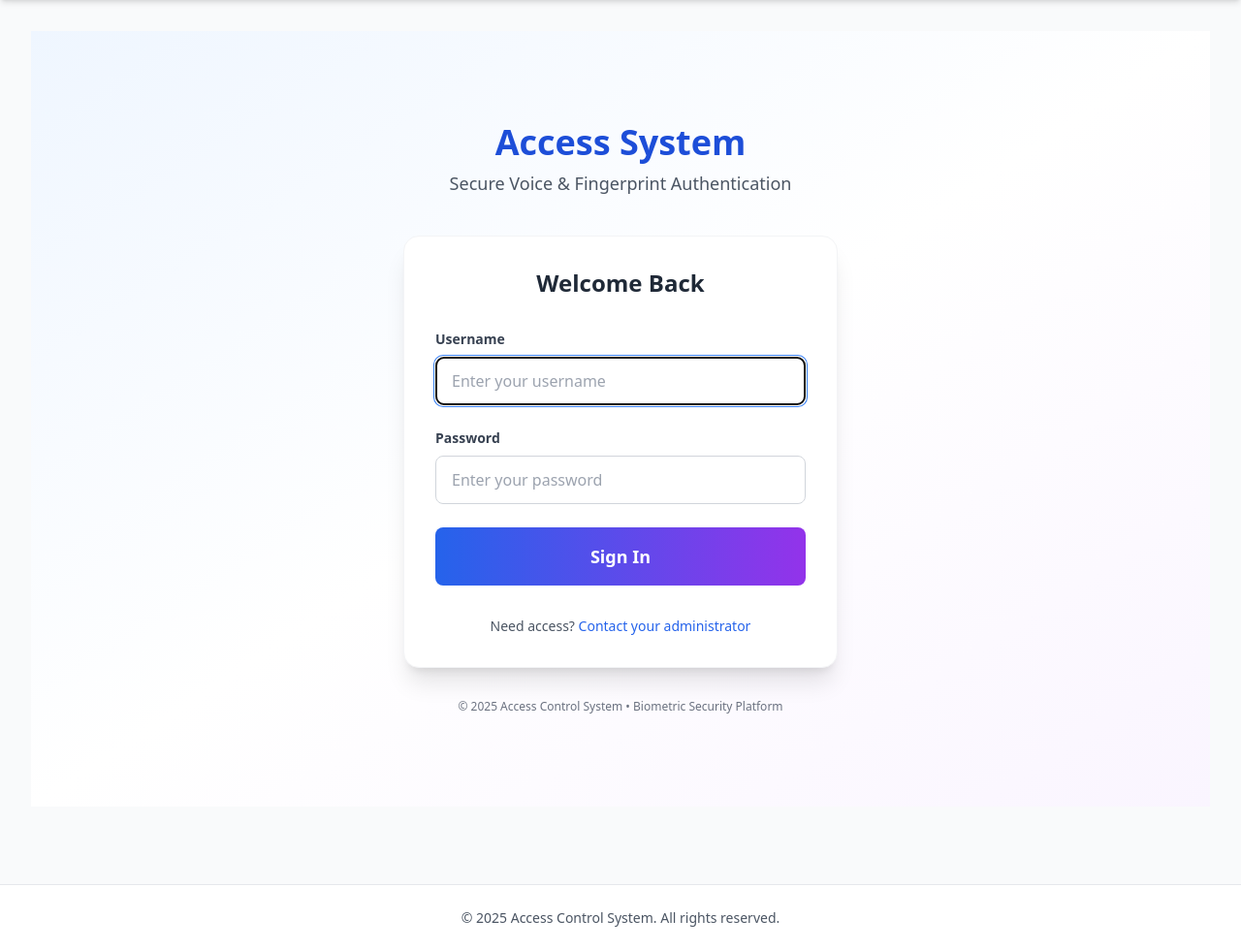
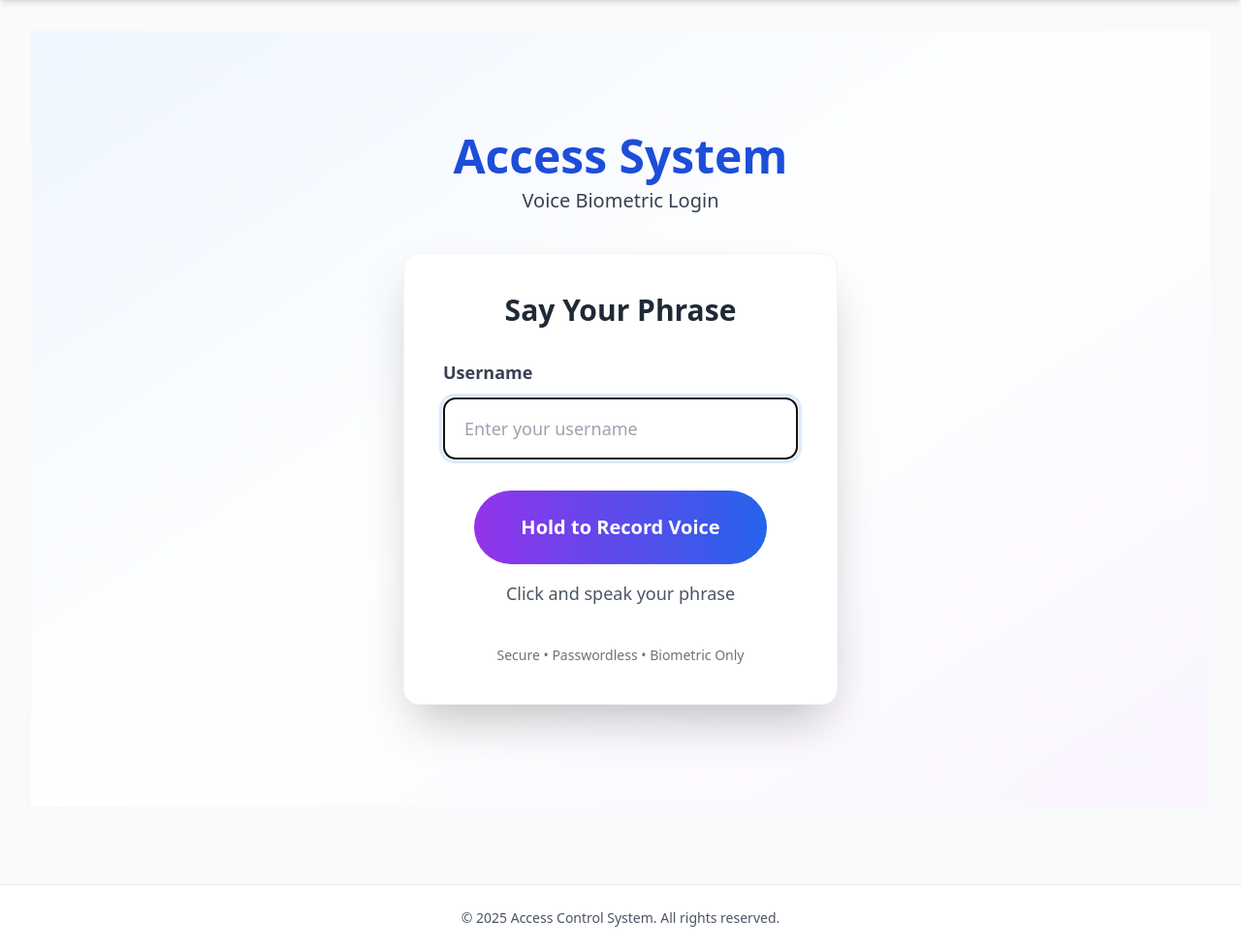
Before and after one commit to KRD66/access_management, a Django app: template templates/registration/login.html in a window 1280 px wide. Shown: the part 64-1045 px from the top of the page at 97% size. Run offline with Django 5.2, Linux system fonts and the light colour scheme; the template is opened without the code that fills it, so the values that code supplies are empty; some libraries are stand-ins or nearby versions.

Commit message:
voice access enabled for admin to login

```diff
--- a/access_system/urls.py
+++ b/access_system/urls.py
@@ -5,16 +5,18 @@ from django.conf.urls.static import static
 from django.conf import settings
 from devices.views import voice_test
 from django.views.generic import RedirectView
+from users.views import voice_login
+
+
+
 urlpatterns = [
     path('admin/', admin.site.urls),
     path('users/', include('users.urls')),
     path('devices/', include('devices.urls')),
     path('access_logs/', include('access_logs.urls')),
-    path('login/', auth_views.LoginView.as_view(template_name='registration/login.html'), name='login'),
+
+    path('login/', voice_login, name='login'),
     path('logout/', auth_views.LogoutView.as_view(next_page='login'), name='logout'),
-    path('voice-test/', voice_test, name='voice_test'),
 
-    path('voice-test/', include('devices.urls')),
     path('', RedirectView.as_view(url='/login/', permanent=False)),
-
 ] + static(settings.MEDIA_URL, document_root=settings.MEDIA_ROOT)
--- a/templates/registration/login.html
+++ b/templates/registration/login.html
@@ -4,72 +4,82 @@
 {% block content %}
 <div class="min-h-screen bg-gradient-to-br from-blue-50 via-white to-purple-50 flex items-center justify-center px-4">
     <div class="max-w-md w-full">
-        <!-- Logo + Title -->
         <div class="text-center mb-10">
-            <h1 class="text-4xl font-bold text-blue-700 mb-2">Access System</h1>
-            <p class="text-gray-600 text-lg">Secure Voice & Fingerprint Authentication</p>
+            <h1 class="text-5xl font-bold text-blue-700 mb-2">Access System</h1>
+            <p class="text-xl text-gray-700">Voice Biometric Login</p>
         </div>
 
-        <!-- Login Card -->
-        <div class="bg-white rounded-2xl shadow-xl p-8 border border-gray-100">
-            <h2 class="text-2xl font-bold text-center text-gray-800 mb-8">Welcome Back</h2>
+        <div class="bg-white rounded-2xl shadow-2xl p-10 border border-gray-100">
+            <h2 class="text-3xl font-bold text-center text-gray-800 mb-8">Say Your Phrase</h2>
 
-            {% if form.errors %}
-                <div class="bg-red-50 border border-red-200 text-red-700 px-4 py-3 rounded-lg mb-6 text-sm">
-                    Invalid username or password. Please try again.
-                </div>
-            {% endif %}
-
-            <form method="post" class="space-y-6">
+            <form method="post" id="voice-login-form">
                 {% csrf_token %}
 
-                <div>
-                    <label class="block text-sm font-semibold text-gray-700 mb-2">Username</label>
-                    <input
-                        type="text"
-                        name="username"
-                        autocomplete="username"
-                        required
-                        autofocus
-                        class="w-full px-4 py-3 border border-gray-300 rounded-lg focus:ring-2 focus:ring-blue-500 focus:border-transparent transition duration-200 text-gray-800 placeholder-gray-400"
-                        placeholder="Enter your username"
-                    >
+                <div class="mb-8">
+                    <label class="block text-lg font-semibold text-gray-700 mb-3">Username</label>
+                    <input type="text" name="username" required autofocus
+                           class="w-full px-5 py-4 text-lg border-2 border-gray-300 rounded-xl focus:border-blue-500 focus:ring-4 focus:ring-blue-100 transition"
+                           placeholder="Enter your username">
                 </div>
 
-                <div>
-                    <label class="block text-sm font-semibold text-gray-700 mb-2">Password</label>
-                    <input
-                        type="password"
-                        name="password"
-                        autocomplete="current-password"
-                        required
-                        class="w-full px-4 py-3 border border-gray-300 rounded-lg focus:ring-2 focus:ring-blue-500 focus:border-transparent transition duration-200 text-gray-800 placeholder-gray-400"
-                        placeholder="Enter your password"
-                    >
+                <div class="text-center">
+                    <button type="button" id="record-btn"
+                            class="bg-gradient-to-r from-purple-600 to-blue-600 text-white font-bold text-xl px-12 py-6 rounded-full hover:shadow-2xl transform hover:scale-105 transition duration-300">
+                        Hold to Record Voice
+                    </button>
+                    <p id="status" class="mt-4 text-gray-600 text-lg">Click and speak your phrase</p>
                 </div>
 
-                <button
-                    type="submit"
-                    class="w-full bg-gradient-to-r from-blue-600 to-purple-600 text-white font-bold py-4 rounded-lg hover:shadow-xl transform hover:scale-[1.02] transition duration-300 text-lg"
-                >
-                    Sign In
-                </button>
+                <input type="hidden" name="voice_data" id="voice-data">
             </form>
 
-            <div class="mt-8 text-center">
-                <p class="text-sm text-gray-600">
-                    Need access?
-                    <a href="mailto:admin@yourcompany.com" class="text-blue-600 font-medium hover:underline">
-                        Contact your administrator
-                    </a>
+            <div class="mt-10 text-center">
+                <p class="text-sm text-gray-500">
+                    Secure • Passwordless • Biometric Only
                 </p>
             </div>
         </div>
-
-        <!-- Footer Note -->
-        <p class="text-center text-xs text-gray-500 mt-8">
-            © 2025 Access Control System • Biometric Security Platform
-        </p>
     </div>
 </div>
+
+<script>
+let recorder, audioBlob;
+const status = document.getElementById('status');
+const recordBtn = document.getElementById('record-btn');
+const voiceInput = document.getElementById('voice-data');
+
+async function startRecording() {
+    try {
+        const stream = await navigator.mediaDevices.getUserMedia({ audio: true });
+        recorder = new MediaRecorder(stream);
+        const chunks = [];
+
+        recorder.ondataavailable = e => chunks.push(e.data);
+        recorder.onstop = () => {
+            audioBlob = new Blob(chunks, { type: 'audio/webm' });
+            const reader = new FileReader();
+            reader.onloadend = () => {
+                voiceInput.value = reader.result;
+                document.getElementById('voice-login-form').submit();
+            };
+            reader.readAsDataURL(audioBlob);
+        };
+
+        recorder.start();
+        recordBtn.textContent = "Recording... Release to Login";
+        recordBtn.classList.add('bg-red-600');
+        status.textContent = "Recording... Speak your phrase now";
+        status.className = "mt-4 text-xl font-bold text-green-600";
+    } catch (err) {
+        status.textContent = "Microphone access denied";
+        status.className = "mt-4 text-red-600";
+    }
+}
+
+recordBtn.addEventListener('mousedown', startRecording);
+recordBtn.addEventListener('touchstart', startRecording);
+recordBtn.addEventListener('mouseup', () => recorder?.stop());
+recordBtn.addEventListener('touchend', () => recorder?.stop());
+recordBtn.addEventListener('mouseleave', () => recorder?.stop());
+</script>
 {% endblock %}
```
Also changed, not shown: users/views.py (+87 -19 lines).
